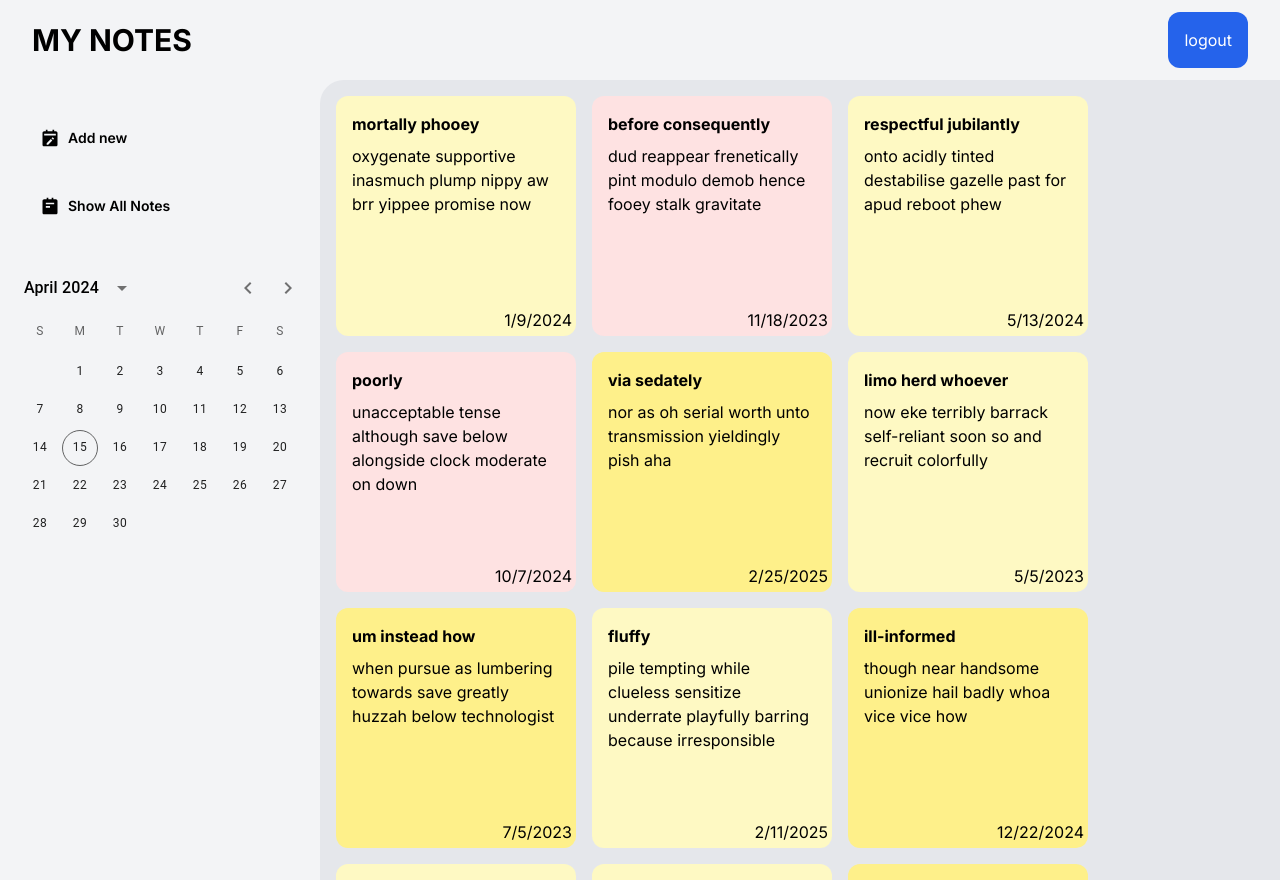
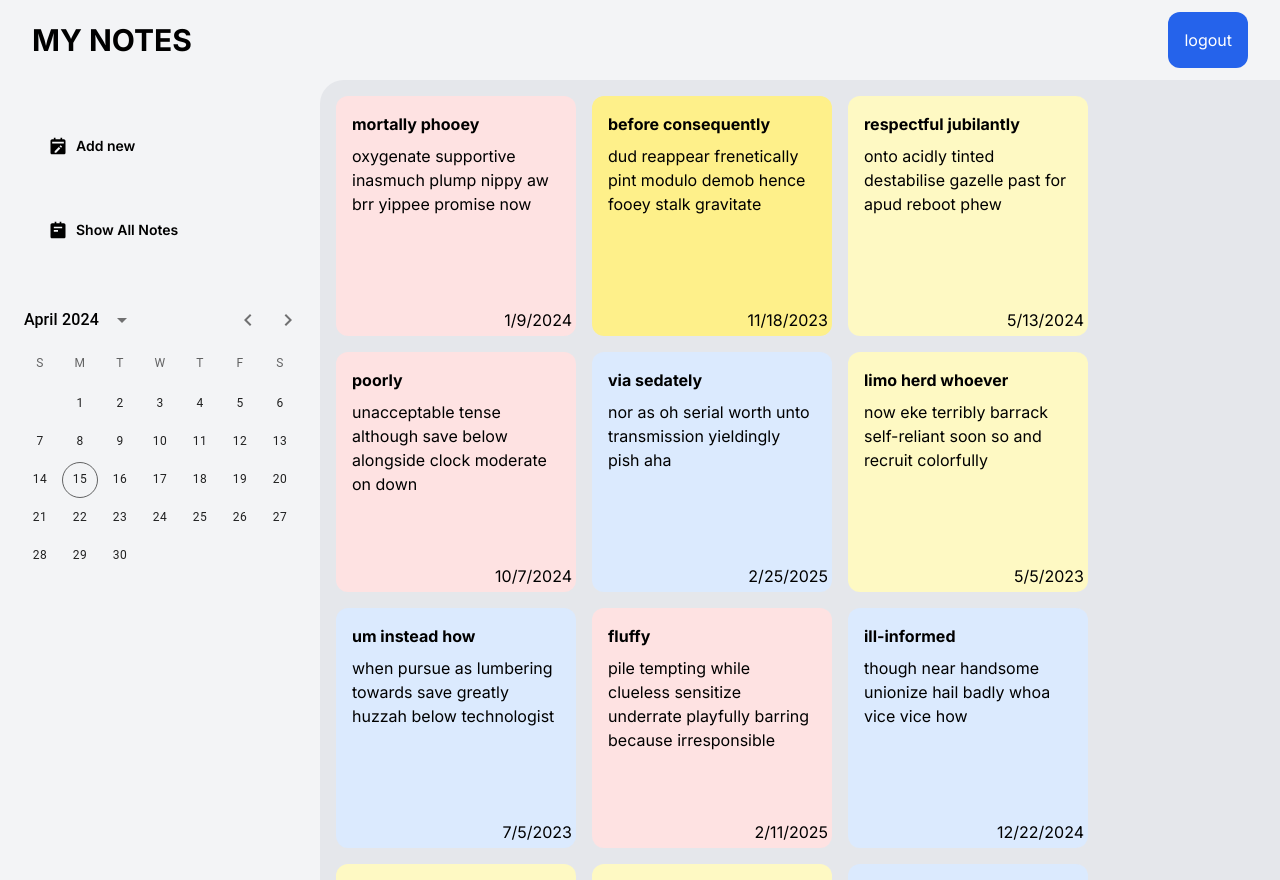
Before and after one commit to faragzz/notes, a Next.js app: page /pages/home in a window 1280 px wide. Built offline with nearby package versions, Linux system fonts and the light colour scheme.

Commit message:
added more colors

```diff
--- a/app/core/types.ts
+++ b/app/core/types.ts
@@ -4,4 +4,4 @@ export type Note = {
     color:string,
     date:Date
 }
-export const Color =['bg-yellow-100','bg-red-100','bg-yellow-200'];
+export const Color =['bg-yellow-100','bg-red-100','bg-yellow-200','bg-blue-100'];
--- a/app/mocks/generateRandomNotes.ts
+++ b/app/mocks/generateRandomNotes.ts
@@ -6,7 +6,7 @@ import { time } from 'console';
 export const generateRandomNotes = (length:number):Note[]=>{
     const notes :Note[] =[];
     for(var i=0;i<length;i++){
-        const index = Math.floor(Math.random() * 3);
+        const index = Math.floor(Math.random() * 4);
         const note:Note = {
             title: faker.word.words(),
             content: faker.word.words(10),
--- a/app/pages/home/page.tsx
+++ b/app/pages/home/page.tsx
@@ -19,13 +19,13 @@ const Home = (props: Props) => {
         {/* left */}
         <div className="flex flex-col h-screen w-72 gap-8 mr-8">
           <div className="ml-8">
-            <div className="flex items-center mt-10 hover:bg-gray-200 rounded-xl p-2">
+            <div className="flex items-center mt-10 hover:bg-gray-200 rounded-xl p-4">
               <BiSolidCalendarEdit className="text-black" size={20} />
               <Link href={"/pages/note"}>
                 <p className="text-black font-semibold text-sm ml-2">Add new</p>
               </Link>
             </div>
-            <div className="flex items-center hover:bg-gray-200 rounded-xl mt-8 p-2">
+            <div className="flex items-center hover:bg-gray-200 rounded-xl mt-8 p-4">
               <BiSolidNotepad className="text-black" size={20} />
               <p className="text-black font-semibold text-sm ml-2">
                 {" "}
```
